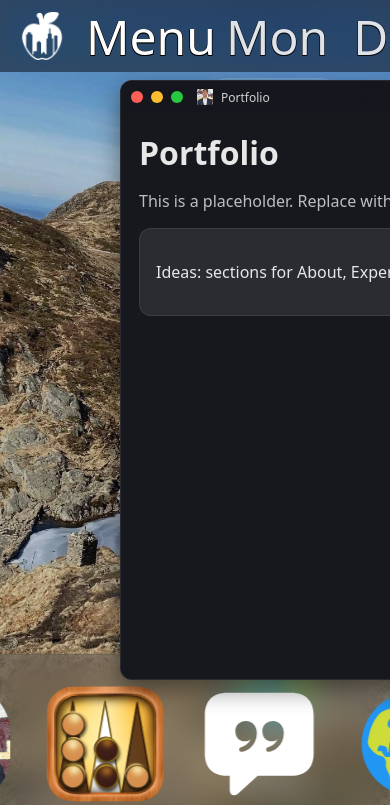
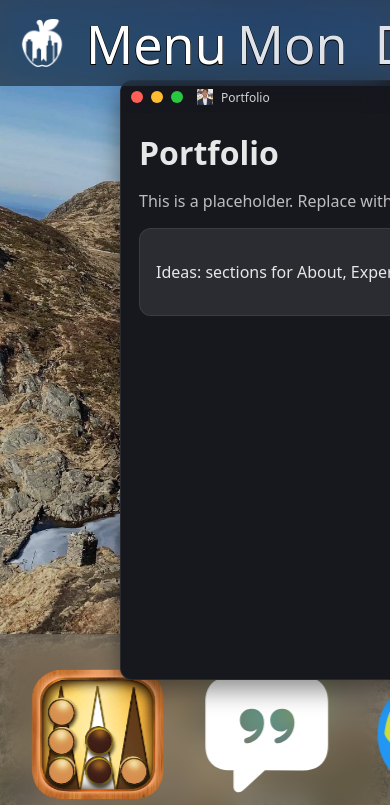
Before and after one commit to RoySchor/personal-website, a React (Vite) app in the folder 2d-personal-portfolio-website/: page / in a window 390 px wide. Shown: the top 805 px of the page. Built offline with nearby package versions, Linux system fonts and the light colour scheme.

Commit message:
mobile styling changes to laptop apps p2

```diff
--- a/2d-personal-portfolio-website/src/index.css
+++ b/2d-personal-portfolio-website/src/index.css
@@ -30,18 +30,18 @@
 /* Mobile/Tablet - scale everything up */
 @media (max-width: 1024px) {
   :root {
-    --desktop-icon-size: 102px;
-    --desktop-icon-width: 132px;
+    --desktop-icon-size: 108px;
+    --desktop-icon-width: 136px;
     --desktop-icon-top-offset: 78px;
-    --desktop-icon-gap: 175px;
-    --desktop-icon-font-size: 30px;
-    --dock-height: 180px;
-    --dock-icon-size: 130px;
-    --dock-icon-small: 130px;
+    --desktop-icon-gap: 180px;
+    --desktop-icon-font-size: 36px;
+    --dock-height: 200px;
+    --dock-icon-size: 145px;
+    --dock-icon-small: 145px;
     --dock-gap: 24px;
     --dock-padding: 14px 40px;
-    --menubar-height: 72px;
-    --menubar-font-size: 48px;
+    --menubar-height: 86px;
+    --menubar-font-size: 52px;
     --ui-scale: 1.2;
   }
 }
```
